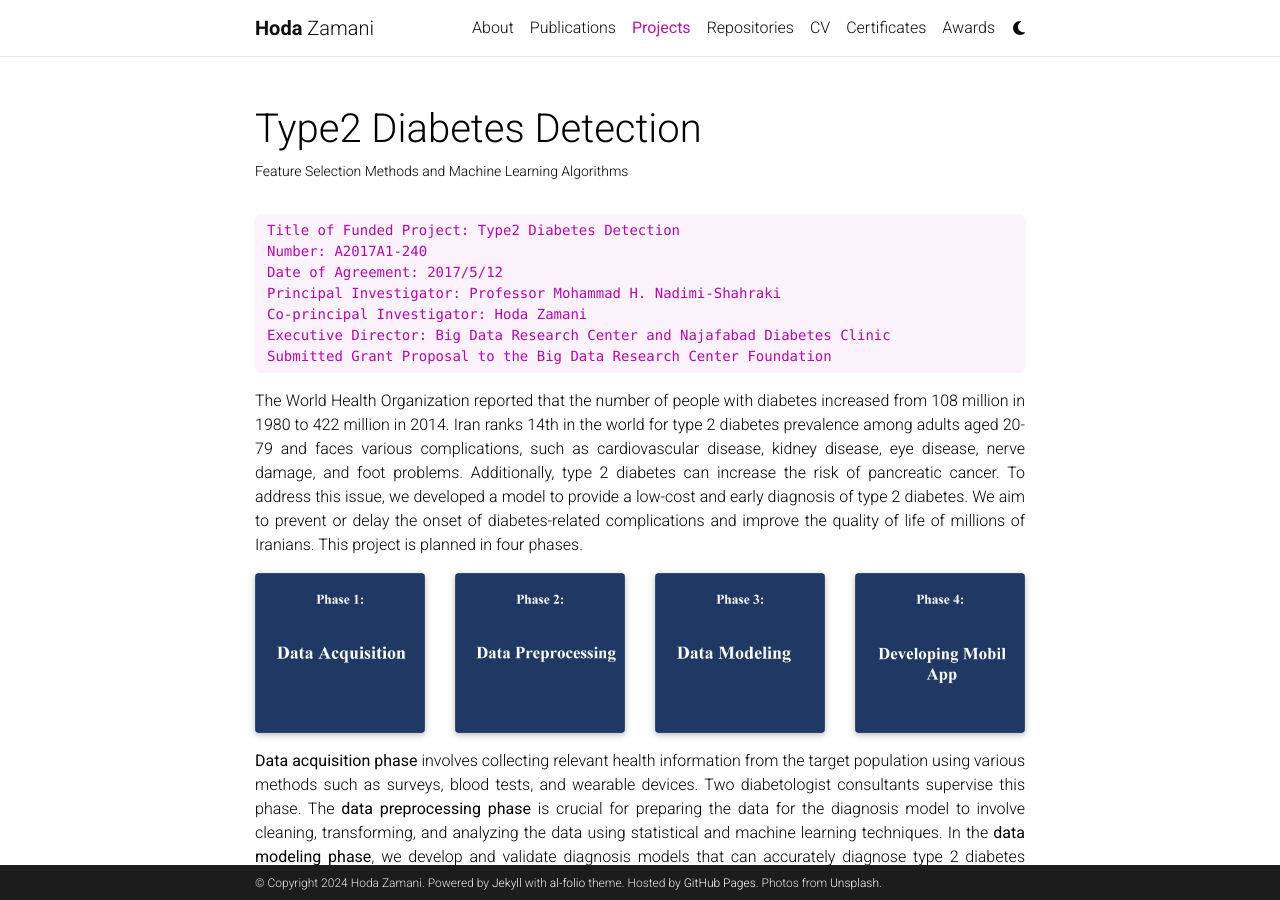
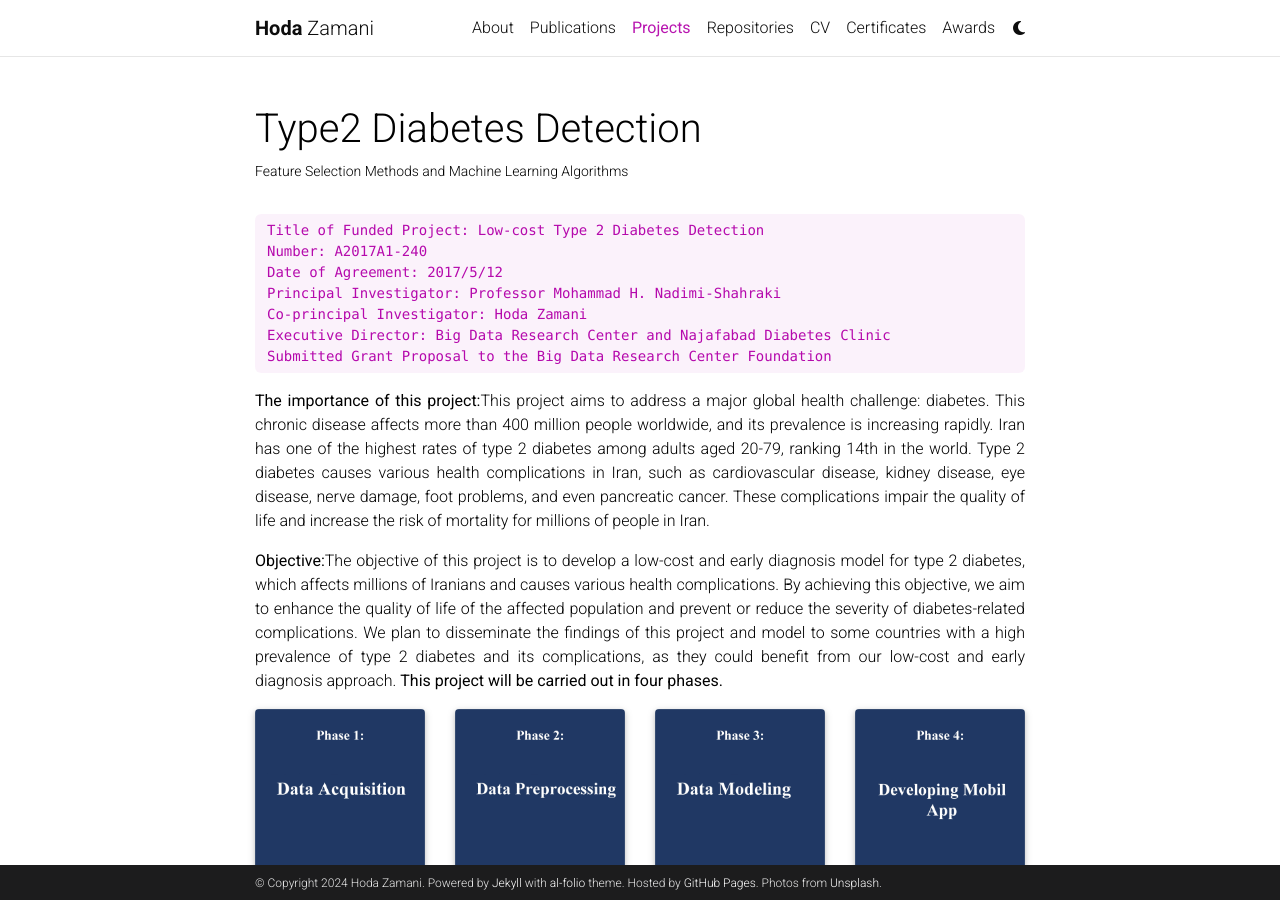
Before and after one commit to HodaZamani/HodaZamani.github.io, a Jekyll site: the page built from _projects/1_project.md, in a window 1280 px wide and 900 px high. Built offline with Jekyll 4.4.1, drawn with Linux system fonts in a browser that asks for light colours; full-size pictures stand in for the smaller copies a plugin makes; comment, search, counter and statistics services are not loaded; a style sheet for code colours, icons or effects is not loaded.

Commit message:
Update 1_project.md

```diff
--- a/_projects/1_project.md
+++ b/_projects/1_project.md
@@ -8,9 +8,7 @@
 related_publications: HodaImputationMethod
 ---
 
-
-
-    Title of Funded Project: Type2 Diabetes Detection
+    Title of Funded Project: Low-cost Type 2 Diabetes Detection
     Number: A2017A1-240
     Date of Agreement: 2017/5/12
     Principal Investigator: Professor Mohammad H. Nadimi-Shahraki
@@ -18,11 +16,10 @@
     Executive Director: Big Data Research Center and Najafabad Diabetes Clinic
     Submitted Grant Proposal to the Big Data Research Center Foundation
 
+<p align="justify"><b>The importance of this project:</b>This project aims to address a major global health challenge: diabetes. This chronic disease affects more than 400 million people worldwide, and its prevalence is increasing rapidly. Iran has one of the highest rates of type 2 diabetes among adults aged 20-79, ranking 14th in the world. Type 2 diabetes causes various health complications in Iran, such as cardiovascular disease, kidney disease, eye disease, nerve damage, foot problems, and even pancreatic cancer. These complications impair the quality of life and increase the risk of mortality for millions of people in Iran.
 
-
-
-<p align="justify">The World Health Organization reported that the number of people with diabetes increased from 108 million in 1980 to 422 million in 2014. Iran ranks 14th in the world for type 2 diabetes prevalence among adults aged 20-79 and faces various complications, such as cardiovascular disease, kidney disease, eye disease, nerve damage, and foot problems. Additionally, type 2 diabetes can increase the risk of pancreatic cancer. To address this issue, we developed a model to provide a low-cost and early diagnosis of type 2 diabetes. We aim to prevent or delay the onset of diabetes-related complications and improve the quality of life of millions of Iranians. This project is planned  in four phases.</p>
-
+<p align="justify"><b>Objective:</b>The objective of this project is to develop a low-cost and early diagnosis model for type 2 diabetes, which affects millions of Iranians and causes various health complications. By achieving this objective, we aim to enhance the quality of life of the affected population and prevent or reduce the severity of diabetes-related complications. We plan to disseminate the findings of this project and model to some countries with a high prevalence of type 2 diabetes and its complications, as they could benefit from our low-cost and early diagnosis approach.
+<b>This project will be carried out in four phases.</b>
 
 <div class="row">
     <div class="col-sm mt-3 mt-md-0">
```
